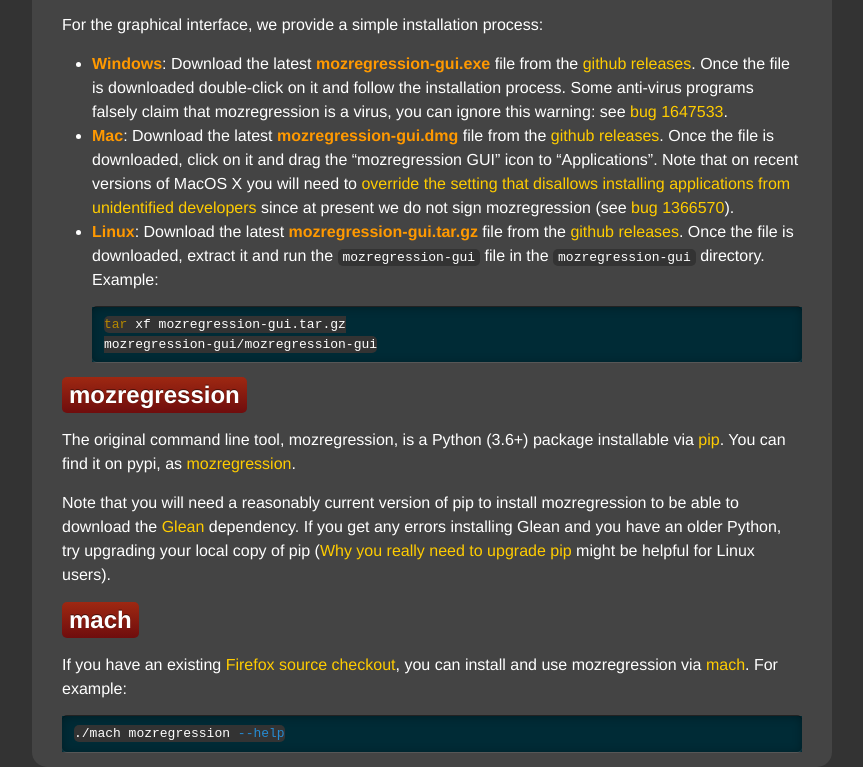
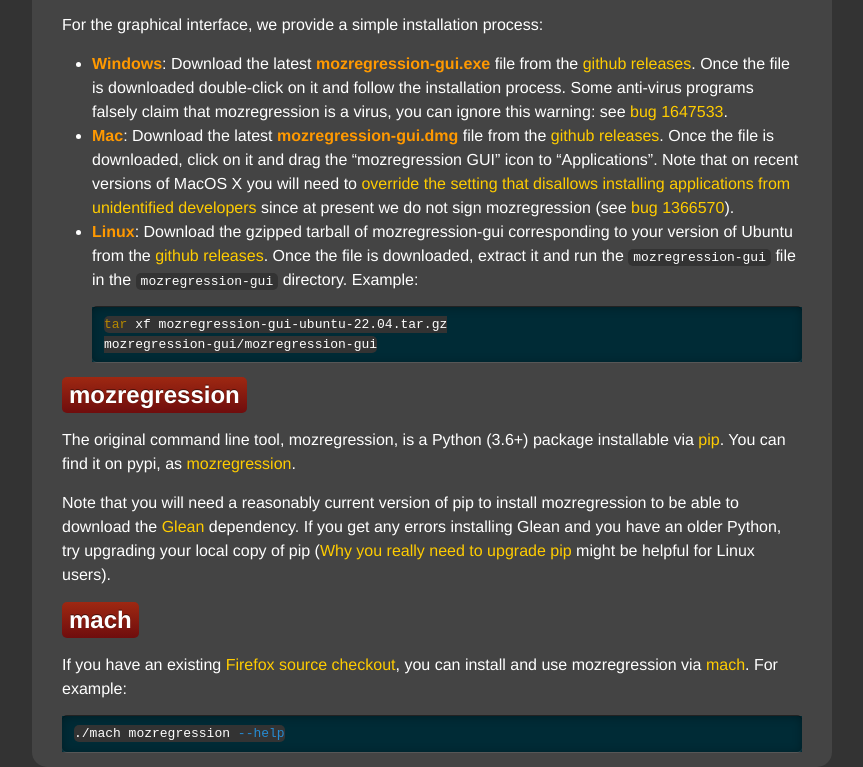
Before and after one commit to mozilla/mozregression, a Jekyll site: the page built from docs/install.md, in a window 1280 px wide. Shown: the part 341-1108 px from the top of the page, without its empty margins (208-1071 px from the left). Built offline with Jekyll 4.4.1, drawn with Linux system fonts in a browser that asks for light colours.

Commit message:
workflows: add ubuntu-22.04 builds (bug 1796149) (#1122)
- add build on Ubuntu 22.04
- update documentation to reflect new builds
- rename archives in releases to reflect new builds

````diff
--- a/docs/install.md
+++ b/docs/install.md
@@ -24,12 +24,13 @@
   installing applications from unidentified developers](https://support.apple.com/en-ca/guide/mac-help/mh40616/mac) since at present we do not sign mozregression (see
   [bug 1366570]).
 - **Linux**:
-  Download the latest **mozregression-gui.tar.gz** file from the
-  [github releases]. Once the file is downloaded, extract it and run the
-  `mozregression-gui` file in the `mozregression-gui` directory. Example:
+  Download the gzipped tarball of mozregression-gui corresponding to your
+  version of Ubuntu from the [github releases]. Once the file is downloaded,
+  extract it and run the `mozregression-gui` file in the `mozregression-gui`
+  directory. Example:
 
   ```sh
-  tar xf mozregression-gui.tar.gz
+  tar xf mozregression-gui-ubuntu-22.04.tar.gz
   mozregression-gui/mozregression-gui
   ```
 
````
Also changed, not shown: .github/workflows/deploy-gui.yml.
